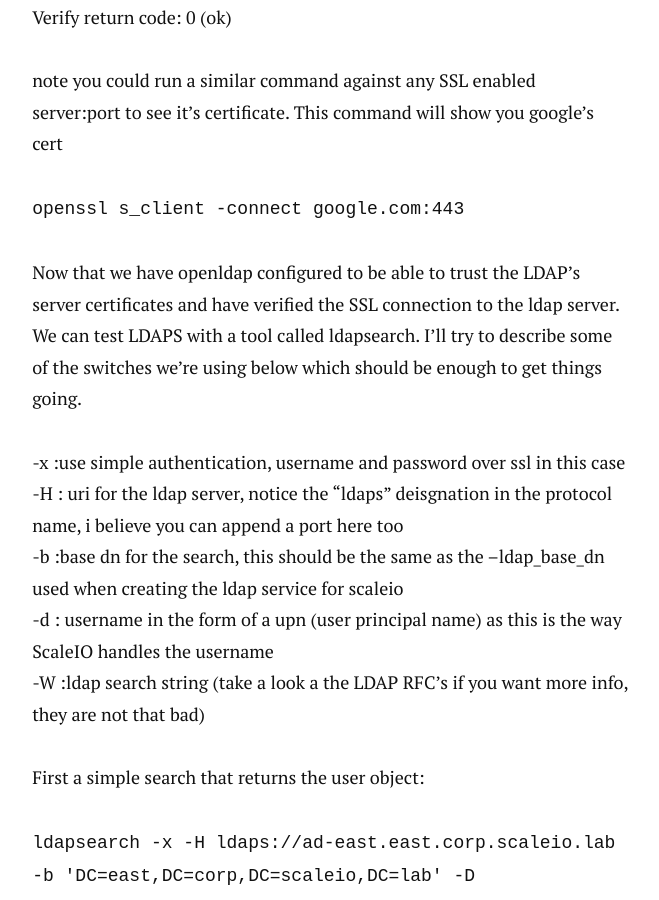
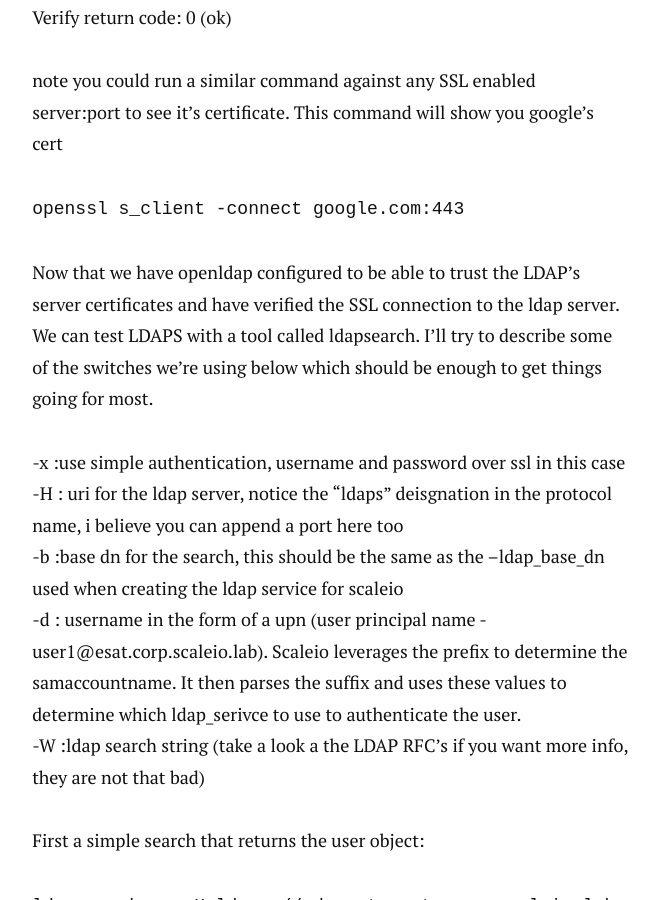
Before and after one commit to chuckchiam/chuckchiam.github.io, a Jekyll site: the page built from _posts/2016-04-25-AD-SSL-Scaleio.markdown, in a window 1280 px wide and 900 px high, scrolled down 3247 px. Shown: the whole window, without its empty margins (310-969 px from the left). Built offline with Jekyll 4.4.1, drawn with Linux system fonts in a browser that asks for light colours; nearby versions of some CDN libraries; some of the changed text lies outside the part shown.

Commit message:
a few correections

```diff
--- a/_posts/2016-04-25-AD-SSL-Scaleio.markdown
+++ b/_posts/2016-04-25-AD-SSL-Scaleio.markdown
@@ -11,7 +11,7 @@ Before we go any further, i recommend giving the ldap services names during the
 
 Configuring an LDAP:// uri is well covered in “User-Roles-and-LDAP-Usage-Technical-Notes” available on emc.com. I’ll try to stay away from any repetitive recomendations, but i will say that several of the methods below (especially the ldapsearch commands since they are coming from the machine running the MDM itself) can help work through the configuration of non-secure connections as well.
 
-At this point, we deleted and recreated the non-secure ldap service with a secure ldaps:// URI’s using the scli –remove_ldap_service and scli –add_ldap_service command and assigned a group to the monitor role via scli –assign_ldap_groups_to_roles.
+At this point, we deleted and recreated the non-secure ldap service with a secure ldaps:// URI using the scli –remove_ldap_service and scli –add_ldap_service command and assigned a group to the monitor role via scli –assign_ldap_groups_to_roles.
 
 We then went to configure SSL for the openldap packages leveraged by ScaleIO. First, the certs that are used to secure the LDAP service on the domain controller (typically given to you by the directory team) may need to be converted to more a useful format (here we are translating to a .pem file).
 
@@ -62,12 +62,12 @@ note you could run a similar command against any SSL enabled server:port to see
 
 `openssl s_client -connect google.com:443`
 
-Now that we have openldap configured to be able to trust the LDAP’s server certificates and have verified the SSL connection to the ldap server. We can test LDAPS with a tool called ldapsearch. I’ll try to describe some of the switches we’re using below which should be enough to get things going.
+Now that we have openldap configured to be able to trust the LDAP’s server certificates and have verified the SSL connection to the ldap server. We can test LDAPS with a tool called ldapsearch. I’ll try to describe some of the switches we’re using below which should be enough to get things going for most.
 
 -x :use simple authentication, username and password over ssl in this case
 -H : uri for the ldap server, notice the “ldaps” deisgnation in the protocol name, i believe you can append a port here too
 -b :base dn for the search, this should be the same as the –ldap_base_dn used when creating the ldap service for scaleio
--d : username in the form of a upn (user principal name) as this is the way ScaleIO handles the username
+-d : username in the form of a upn (user principal name - user1@esat.corp.scaleio.lab).  Scaleio leverages the prefix to determine the samaccountname.  It then parses the suffix and uses these values to determine which ldap_serivce to use to authenticate the user.
 -W :ldap search string (take a look a the LDAP RFC’s if you want more info, they are not that bad)
 
 First a simple search that returns the user object:
```
